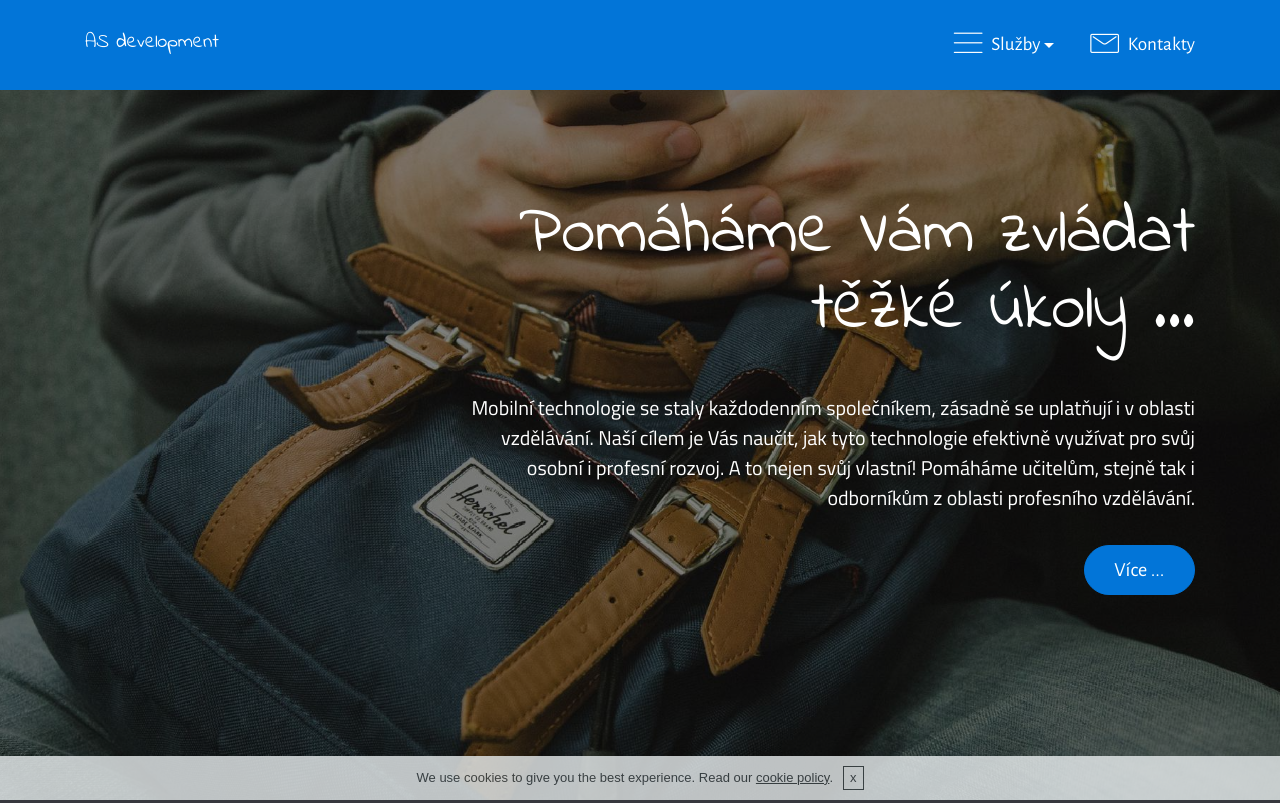
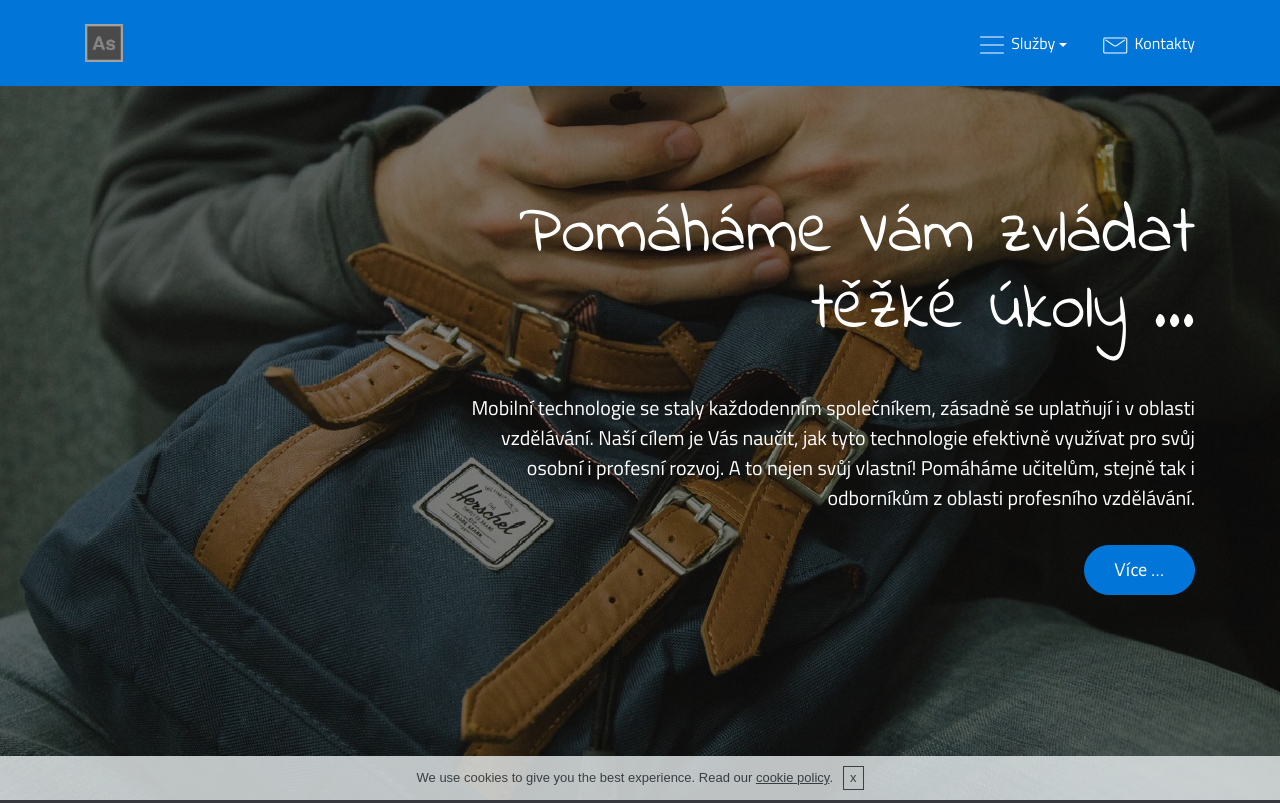
Before and after one commit to andrepavctu/consulting, a plain HTML site: page index.html in a window 1280 px wide. Shown: the top 803 px of the page. Drawn offline with nearby package versions, Linux system fonts and the light colour scheme; files whose address does not match are found by name.

Commit message:
create github pages

```diff
--- a/assets/images/hashes.json
+++ b/assets/images/hashes.json
@@ -1 +1 @@
-{"IiQ9D/Z+KhpvHhoe2DjkXw==":"mbr-2000x1602.jpg","csipJePexq2I0TjU1HrkCQ==":"mbr-2000x1125.jpg"}
+{"IiQ9D/Z+KhpvHhoe2DjkXw==":"mbr-2000x1602.jpg","csipJePexq2I0TjU1HrkCQ==":"mbr-2000x1125.jpg","oywhKYspLLZZ8DfWbfNevw==":"as-128x128.png"}
--- a/assets/mobirise/css/mbr-additional.css
+++ b/assets/mobirise/css/mbr-additional.css
@@ -1,5 +1,7 @@
 @import url(https://fonts.googleapis.com/css?family=Indie+Flower);
 @import url(https://fonts.googleapis.com/css?family=Titillium+Web:400,300,700);
+@import url(https://fonts.googleapis.com/css?family=Open+Sans:400,300,700);
+
 
 
 
@@ -19,13 +21,14 @@
   display: none !important;
 }
 #dropdown-menu-2btn-5 .navbar-brand a {
-  font-family: 'Indie Flower', cursive;
+  font-family: 'Open Sans', sans-serif;
   font-size: 20px;
 }
 #dropdown-menu-2btn-5 .nav .link,
 #dropdown-menu-2btn-5 .dropdown-item {
-  font-size: 1.2em;
+  font-size: 1em;
   color: #ffffff;
+  font-family: 'Titillium Web', sans-serif;
 }
 #dropdown-menu-2btn-5 .navbar,
 #dropdown-menu-2btn-5 .dropdown-menu {
--- a/index.html
+++ b/index.html
@@ -6,7 +6,7 @@
   <meta http-equiv="X-UA-Compatible" content="IE=edge">
   <meta name="generator" content="Mobirise v3.12.1, mobirise.com">
   <meta name="viewport" content="width=device-width, initial-scale=1">
-  <link rel="shortcut icon" href="assets/images/logo.png" type="image/x-icon">
+  <link rel="shortcut icon" href="assets/images/as-128x128-128x128.png" type="image/x-icon">
   <meta name="description" content="">
 
   <link rel="stylesheet" href="https://fonts.googleapis.com/css?family=Playfair+Display:400,700&subset=latin,cyrillic">
@@ -30,8 +30,8 @@
         <div class="container">
 
             <div class="navbar-brand">
+                <a href="https://mobirise.com" class="navbar-logo"><img src="assets/images/as-128x128.png" alt="Mobirise"></a>
 
-                <a class="text-white" href="https://mobirise.com">AS development</a>
             </div>
 
             <button class="navbar-toggler pull-xs-right hidden-md-up" type="button" data-toggle="collapse" data-target="#exCollapsingNavbar">
@@ -80,7 +80,7 @@ Fax: +1 (0) 000 0000 002</p>
             <div class="col-xs-12 col-md-6" data-form-type="formoid">
                 <div data-form-alert="true"><div hidden="" data-form-alert-success="true">Thanks for filling out form!</div></div>
                 <form action="https://mobirise.com/" method="post" data-form-title="MESSAGE">
-                    <input type="hidden" value="H+YX/iNLG8j8mxXZNLwqH+BuiYaJKeAEPSygU1Bf/kPuGhb6tgQCE8ZXSgn8zjhhZcqJEpdxaelDgOEk9NfPa/N7sLB7bWS60G1dzTOnzKousYdXBZiLwitHBzgQIe04" data-form-email="true">
+                    <input type="hidden" value="xbqlfwWfTrKxexbnUXLE/829RepmkUiSj+juVHidR4lbFOE6LDzsRkfmBiu1ID4aWR6LCF1cHvyEg9VVu1tMRM1kNlnhE5pKoYThCSA7NzG6WXqwXmfmHF+xALhWTIrz" data-form-email="true">
 
                     <div class="form-group">
                         <input type="email" class="form-control input-sm input-inverse" name="email" required="" placeholder="Email*" data-form-field="Email">
```
Also changed, not shown: assets/images/as-128x128-128x128.png (added), assets/images/as-128x128.png (added), 1 other file.
